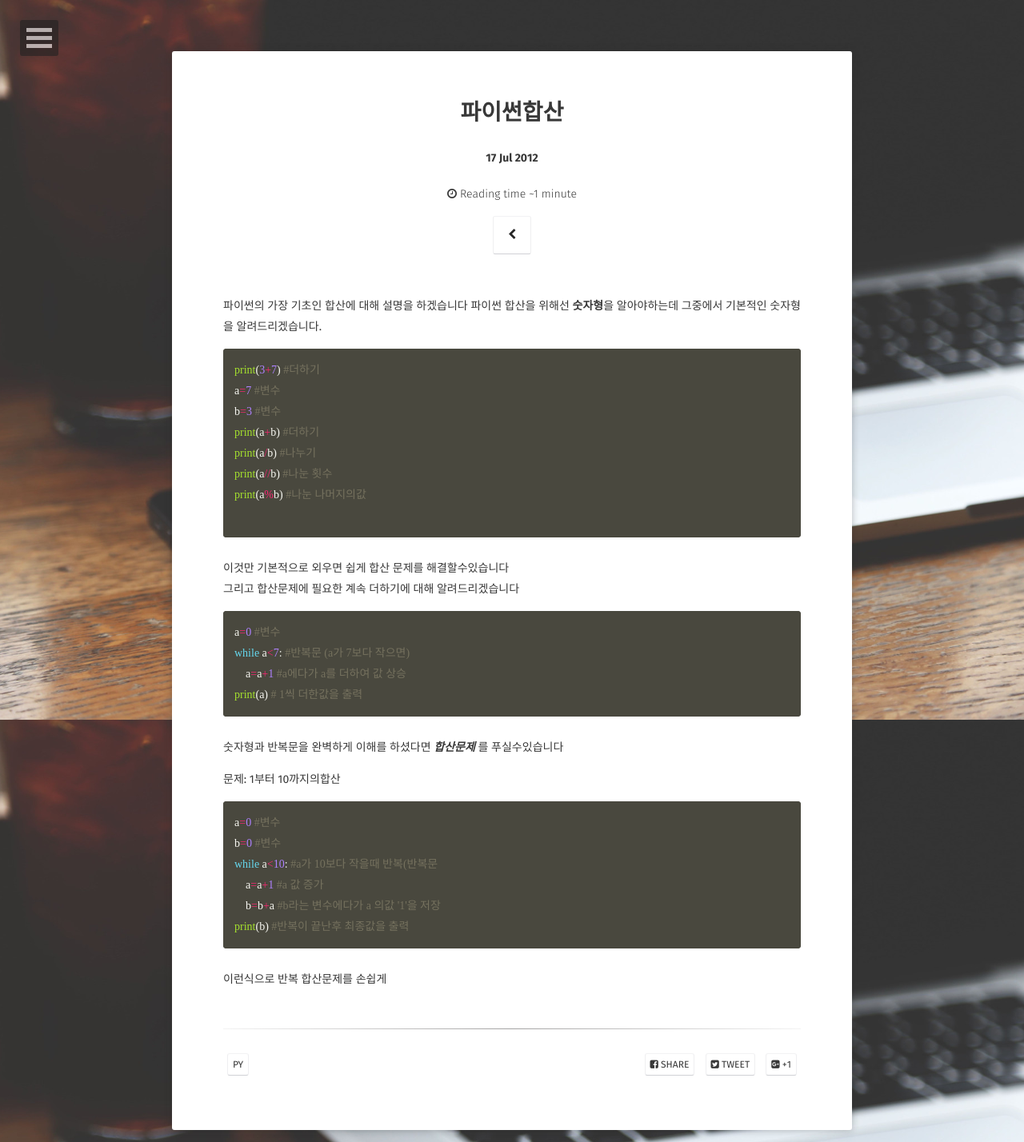
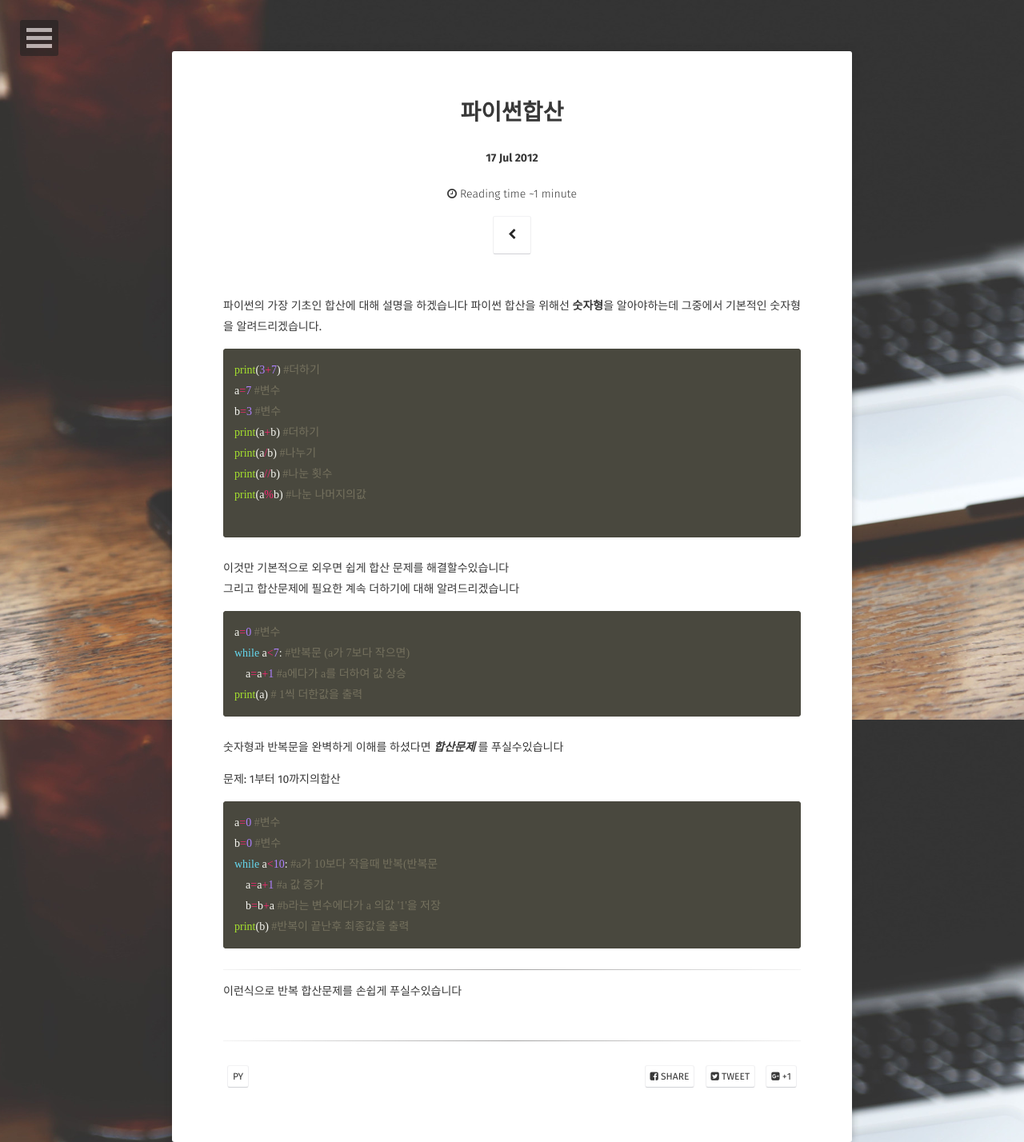
Before and after one commit to funct1onx/funct1onx.github.com, a Jekyll site: the page built from _posts/2012-05-22-readability-post.md, in a window 1280 px wide. Shown: the whole page at 80% size. Built offline with Jekyll 4.4.1, drawn with Linux system fonts in a browser that asks for light colours; some web fonts are replaced.

Commit message:
Update 2012-05-22-readability-post.md

````diff
--- a/_posts/2012-05-22-readability-post.md
+++ b/_posts/2012-05-22-readability-post.md
@@ -44,5 +44,5 @@ while a<10: #a가 10보다 작을때 반복(반복문
     b=b+a #b라는 변수에다가 a 의값 '1'을 저장
 print(b) #반복이 끝난후 최종값을 출력
 ```
-
-이런식으로 반복 합산문제를 손쉽게
+---
+이런식으로 반복 합산문제를 손쉽게 푸실수있습니다
````
